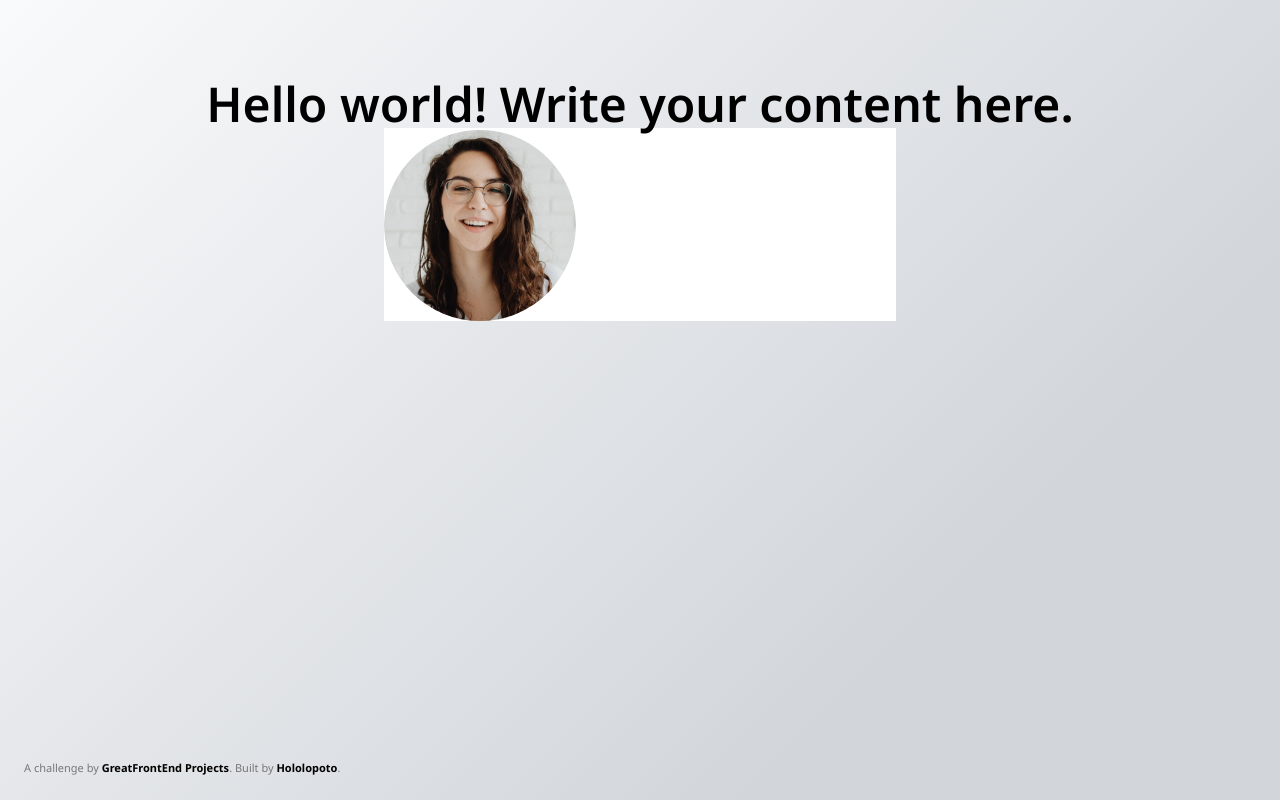
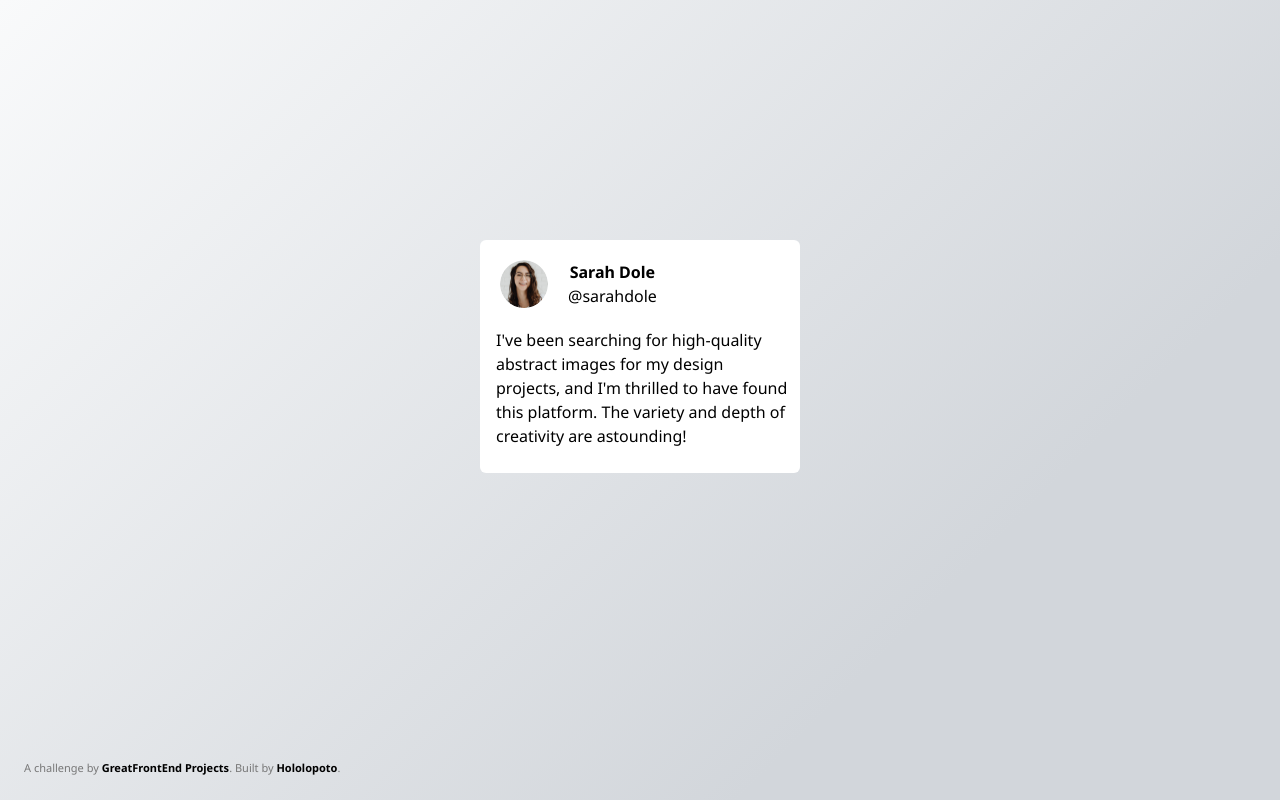
Before and after one commit to Hololopoto/testimonial-card, a plain HTML site: page index.html in a window 1280 px wide. Drawn offline with nearby package versions, Linux system fonts and the light colour scheme.

Commit message:
Update index.html to include profile information and testimonial

```diff
--- a/index.html
+++ b/index.html
@@ -24,12 +24,23 @@
   </head>
   <body>
     <!-- Add your site or application content here -->
-    <h1 class="text-5xl text-center font-semibold pt-20">
-      Hello world! Write your content here.
-    </h1>
-    <div class="bg-white mx-96 items-center m-auto">
-      <div class="">
-        <img src="img/profile-thumbnail.png" class="rounded-full" alt="" />
+    <h1 class="text-5xl text-center font-semibold pt-60"></h1>
+    <div class="bg-white w-[320px] h-[233px] rounded-md items-center m-auto">
+      <div class="flex flex-row items-center">
+        <img src="img/profile-thumbnail.png" class="rounded-full w-[48px]
+        h-[48px] m-5 alt="" />
+        <div class="flex items-center flex-col">
+          <h1 class="font-bold">Sarah Dole</h1>
+          <p>@sarahdole</p>
+        </div>
+      </div>
+      <div class="flex items-start text-md ml-4">
+        <h3 class="">
+          I've been searching for high-quality abstract images for my design
+          <br />
+          projects, and I'm thrilled to have found this platform. The variety
+          and depth of creativity are astounding!
+        </h3>
       </div>
     </div>
     <!-- Sarah Dole
```
